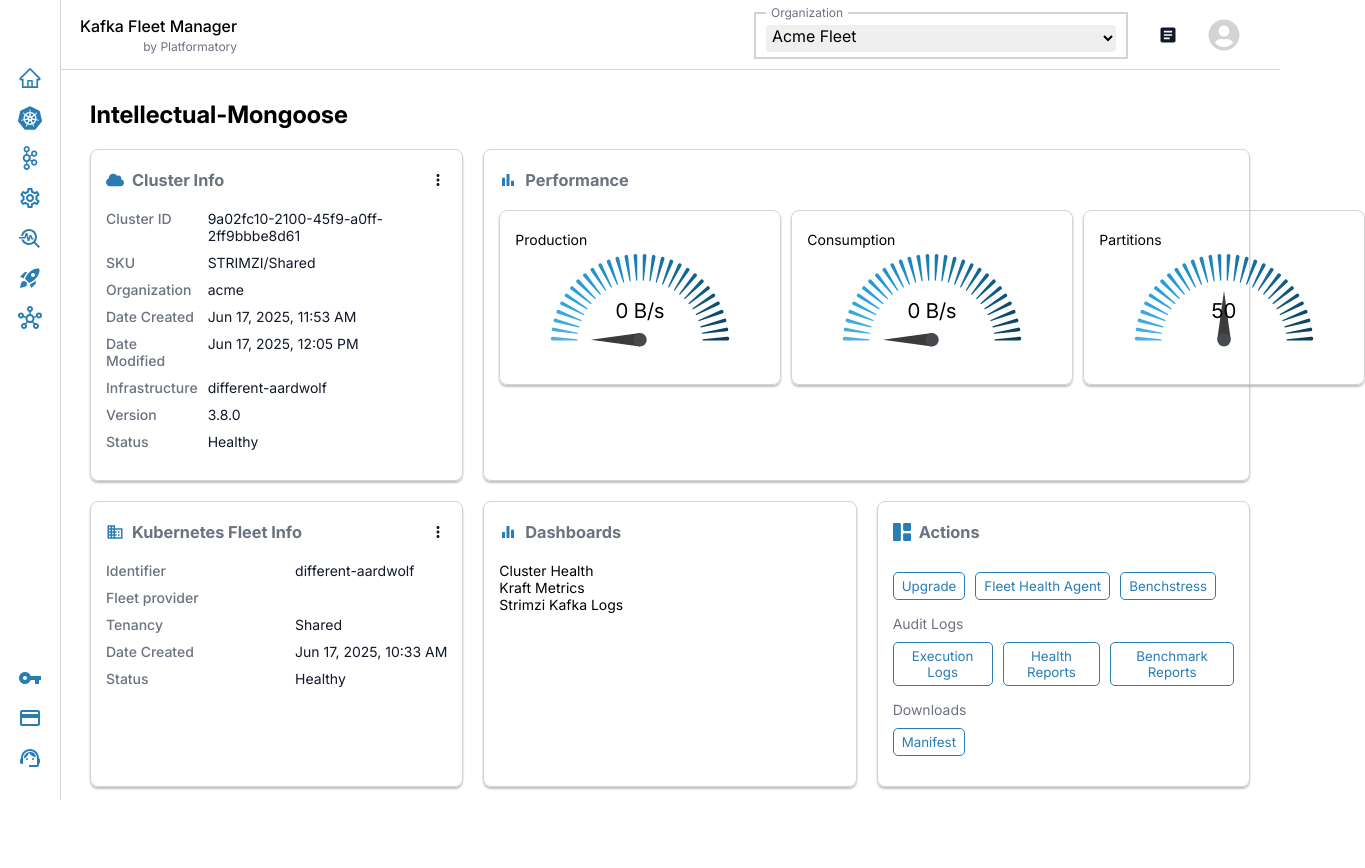
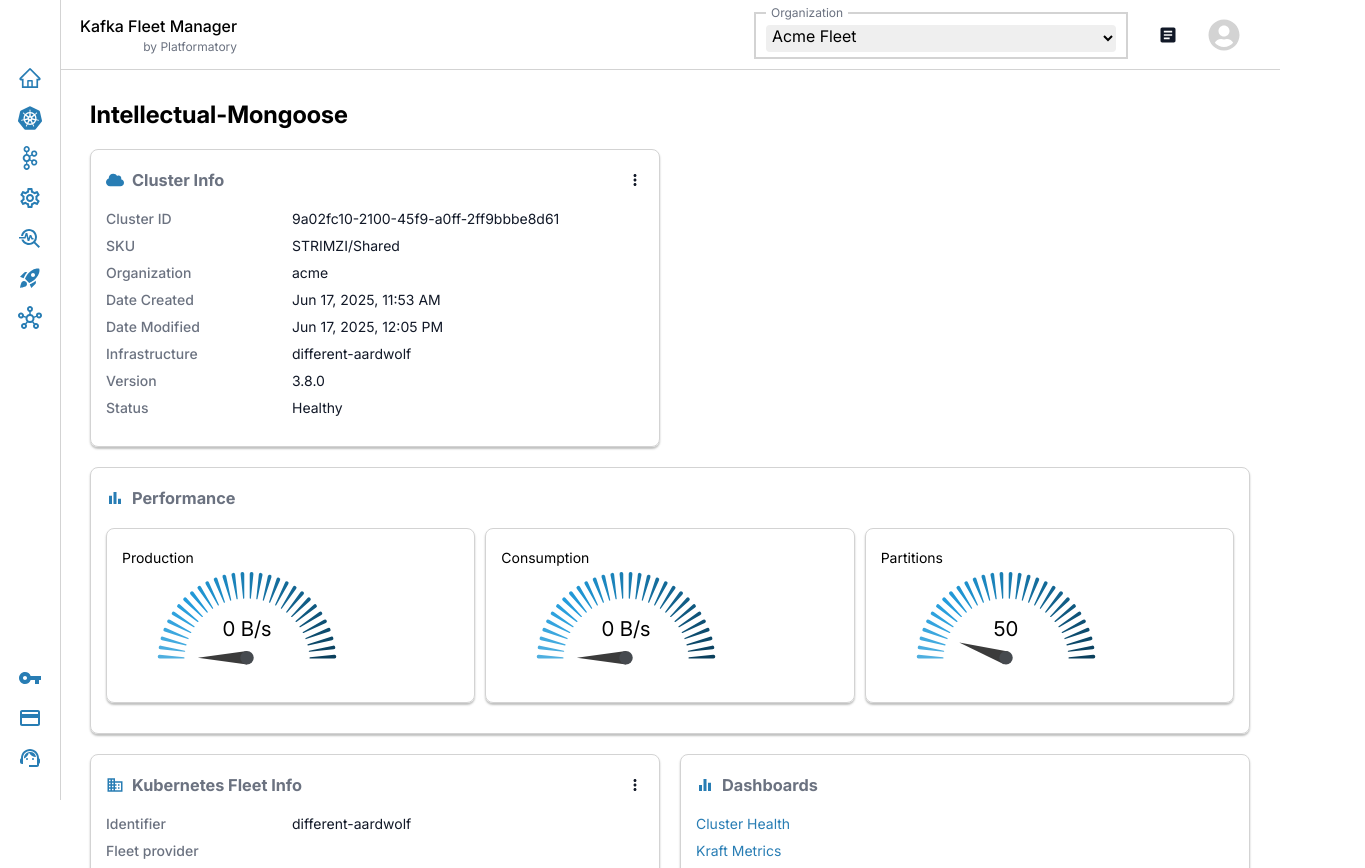
Before and after one commit to Sanhita-san/kafka-fleet-manager, a React (Vite) app: page / in a window 1280 px wide. Shown: the top 868 px of the page, 1365 px wide, since content can reach past the window. Before the commit the page ends 817 px from the top, so only its background shows below. Built offline with nearby package versions, Linux system fonts and the light colour scheme; some icons are missing.

Commit message:
Updated Dashboard

```diff
--- a/src/App.jsx
+++ b/src/App.jsx
@@ -1,5 +1,5 @@
 // import styles from "./App.module.css";
-import Dashboard from "./components/Dashboard";
+import Dashboard from "./components/dashboard/Dashboard";
 import Navbar from "./components/navbar/Navbar";
 import Header from "./components/header/Header";
 
--- a/src/components/Dashboard.module.css
+++ /dev/null
@@ -1,14 +0,0 @@
-.main {
-  margin-left: 60px;
-  padding: 30px;
-  display: flex;
-  flex-direction: column;
-  gap: 20px;
-}
-
-.dashboard {
-  width: 100%;
-  gap: 20px;
-  display: grid;
-  grid-template-columns: repeat(3, 1fr);
-}
--- a/src/components/card/Card.jsx
+++ b/src/components/card/Card.jsx
@@ -1,20 +1,7 @@
 import styles from "./Card.module.css";
 
-import { FaCloud } from "react-icons/fa";
 import { MdMoreVert } from "react-icons/md";
-import { MdBarChart } from "react-icons/md";
-import { MdEqualizer } from "react-icons/md";
-import { MdBusiness } from "react-icons/md";
-import { BsGrid1X2Fill } from "react-icons/bs";
 import Gauge from "./Gauge";
-
-const icons = {
-  cluster: <FaCloud className={styles.icon} />,
-  performance: <MdBarChart className={styles.icon} />,
-  kubernetes: <MdBusiness className={styles.icon} />,
-  dashboard: <MdEqualizer className={styles.icon} />,
-  action: <BsGrid1X2Fill className={styles.icon} />,
-};
 
 const Card = ({
   title,
@@ -25,12 +12,13 @@
   sections,
   actionsMenu,
 }) => {
+  const Icon = icon;
   return (
     <div
       className={`${styles.card} ${gauges ? styles.spanTwo : styles.spanOne}`}
     >
       <div className={styles.cardHeader}>
-        {icons[icon]}
+        <Icon className={styles.icon} />
         <h3>{title}</h3>
         {actionsMenu && (
           <MdMoreVert className={`${styles.icon} ${styles.moreIcon}`} />
@@ -64,14 +52,17 @@
           </div>
         )}
 
-        {links &&
-          links.map((data, index) => {
-            return (
-              <div className={styles.infoItem} key={index}>
-                <dt>{data.label}</dt>
-              </div>
-            );
-          })}
+        {links && (
+          <div className={styles.linksList}>
+            {links.map((link, index) => {
+              return (
+                <div className={styles.linksItem} key={index}>
+                  <a>{link.label}</a>
+                </div>
+              );
+            })}
+          </div>
+        )}
 
         {sections && (
           <div className={styles.sectionsList}>
--- a/src/components/card/Card.module.css
+++ b/src/components/card/Card.module.css
@@ -4,6 +4,7 @@
   box-shadow: 0 2px 2px rgba(98, 99, 98, 0.4);
   padding: 20px 15px;
   font-size: 14px;
+  min-width: 410px;
 }
 
 .spanOne {
@@ -13,6 +14,10 @@
 .spanTwo {
   /* width: max-content; */
   grid-column: span 2;
+}
+
+a {
+  color: var(--color-primary);
 }
 
 .cardHeader {
@@ -47,7 +52,7 @@
 .fieldsList {
   color: var(--color-text);
   display: grid;
-  grid-template-columns: 1fr auto;
+  grid-template-columns: 1fr 2fr;
   gap: 10px;
 }
 
@@ -63,18 +68,30 @@
 
 /* For Gauge Card */
 .gaugeList {
-  display: grid;
-  grid-auto-flow: column;
+  display: flex;
   gap: 10px;
+  flex-wrap: wrap;
 }
 
 .gaugeItem {
+  flex-grow: 1;
   display: flex;
   flex-direction: column;
   border-radius: 8px;
   border: 1px solid var(--color-border);
   box-shadow: 0 2px 2px rgba(98, 99, 98, 0.4);
   padding: 20px 15px;
+}
+
+/* For Links Card */
+.linksList {
+  display: flex;
+  flex-direction: column;
+  gap: 10px;
+}
+
+.linksItem {
+  display: flex;
 }
 
 /* For Sections Card */
@@ -107,3 +124,9 @@
   padding: 5px 8px;
   cursor: pointer;
 }
+
+@media screen and (max-width: 960px) {
+  .spanTwo {
+    grid-column: span 1;
+  }
+}
--- a/src/components/card/Gauge.jsx
+++ b/src/components/card/Gauge.jsx
@@ -8,7 +8,7 @@
         nrOfLevels={30} // number of arc segments
         colors={["#4FAFE0", "#0A3F5C"]} // gradient colors
         arcWidth={0.3} // thickness of arc
-        percent={value / 100} // converts value to percentage
+        percent={value / 500} // converts value to percentage
         needleColor="#3B3B3B"
         textColor="#000"
         formatTextValue={() => text} // center label text
--- a/src/components/Dashboard.jsx
+++ b/src/components/dashboard/Dashboard.jsx
@@ -1,13 +1,13 @@
-import Card from "./card/Card";
+import Card from "../card/Card.jsx";
 import styles from "./Dashboard.module.css";
-import data from "../data/dashboardData.json";
+import { cards } from "./dashboardData.js";
 
 const Dashboard = () => {
   return (
     <main className={styles.main}>
       <h2>Intellectual-Mongoose</h2>
       <div className={styles.dashboard}>
-        {data.cards.map((card, index) => (
+        {cards.map((card, index) => (
           <Card key={index} {...card} />
         ))}
       </div>
--- /dev/null
+++ b/src/components/dashboard/Dashboard.module.css
@@ -0,0 +1,26 @@
+.main {
+  margin-left: 60px;
+  padding: 30px;
+  display: flex;
+  flex-direction: column;
+  gap: 20px;
+}
+
+.dashboard {
+  width: 100%;
+  gap: 20px;
+  display: grid;
+  grid-template-columns: repeat(3, 1fr);
+}
+
+@media screen and (max-width: 960px) {
+  .dashboard {
+    grid-template: none;
+  }
+}
+
+@media screen and (min-width: 960px) and (max-width: 1390px) {
+  .dashboard {
+    grid-template-columns: 1fr 1fr;
+  }
+}
--- /dev/null
+++ b/src/components/dashboard/dashboardData.js
@@ -0,0 +1,74 @@
+import { FaCloud } from "react-icons/fa";
+import { MdBarChart } from "react-icons/md";
+import { MdEqualizer } from "react-icons/md";
+import { MdBusiness } from "react-icons/md";
+import { BsGrid1X2Fill } from "react-icons/bs";
+
+export const cards = [
+  {
+    title: "Cluster Info",
+    icon: FaCloud,
+    fields: [
+      {
+        label: "Cluster ID",
+        value: "9a02fc10-2100-45f9-a0ff-2ff9bbbe8d61",
+      },
+      { label: "SKU", value: "STRIMZI/Shared" },
+      { label: "Organization", value: "acme" },
+      { label: "Date Created", value: "Jun 17, 2025, 11:53 AM" },
+      { label: "Date Modified", value: "Jun 17, 2025, 12:05 PM" },
+      { label: "Infrastructure", value: "different-aardwolf" },
+      { label: "Version", value: "3.8.0" },
+      { label: "Status", value: "Healthy" },
+    ],
+    actionsMenu: true,
+  },
+  {
+    title: "Performance",
+    icon: MdBarChart,
+    gauges: [
+      { label: "Production", value: 0, text: "0 B/s" },
+      { label: "Consumption", value: 0, text: "0 B/s" },
+      { label: "Partitions", value: 50, text: "50" },
+    ],
+  },
+  {
+    title: "Kubernetes Fleet Info",
+    icon: MdBusiness,
+    fields: [
+      { label: "Identifier", value: "different-aardwolf" },
+      { label: "Fleet provider", value: "" },
+      { label: "Tenancy", value: "Shared" },
+      { label: "Date Created", value: "Jun 17, 2025, 10:33 AM" },
+      { label: "Status", value: "Healthy" },
+    ],
+    actionsMenu: true,
+  },
+  {
+    title: "Dashboards",
+    icon: MdEqualizer,
+    links: [
+      { label: "Cluster Health", type: "link" },
+      { label: "Kraft Metrics", type: "link" },
+      { label: "Strimzi Kafka Logs", type: "link" },
+    ],
+  },
+  {
+    title: "Actions",
+    icon: BsGrid1X2Fill,
+    sections: [
+      {
+        label: "",
+        buttons: ["Upgrade", "Fleet Health Agent", "Benchstress"],
+      },
+      {
+        label: "Audit Logs",
+        buttons: ["Execution Logs", "Health Reports", "Benchmark Reports"],
+      },
+      {
+        label: "Downloads",
+        buttons: ["Manifest"],
+      },
+    ],
+  },
+];
--- a/src/data/dashboardData.json
+++ /dev/null
@@ -1,70 +0,0 @@
-{
-  "cards": [
-    {
-      "title": "Cluster Info",
-      "icon": "cluster",
-      "fields": [
-        {
-          "label": "Cluster ID",
-          "value": "9a02fc10-2100-45f9-a0ff-2ff9bbbe8d61"
-        },
-        { "label": "SKU", "value": "STRIMZI/Shared" },
-        { "label": "Organization", "value": "acme" },
-        { "label": "Date Created", "value": "Jun 17, 2025, 11:53 AM" },
-        { "label": "Date Modified", "value": "Jun 17, 2025, 12:05 PM" },
-        { "label": "Infrastructure", "value": "different-aardwolf" },
-        { "label": "Version", "value": "3.8.0" },
-        { "label": "Status", "value": "Healthy" }
-      ],
-      "actionsMenu": true
-    },
-    {
-      "title": "Performance",
-      "icon": "performance",
-      "gauges": [
-        { "label": "Production", "value": 0, "text": "0 B/s" },
-        { "label": "Consumption", "value": 0, "text": "0 B/s" },
-        { "label": "Partitions", "value": 50, "text": "50" }
-      ]
-    },
-    {
-      "title": "Kubernetes Fleet Info",
-      "icon": "kubernetes",
-      "fields": [
-        { "label": "Identifier", "value": "different-aardwolf" },
-        { "label": "Fleet provider", "value": "" },
-        { "label": "Tenancy", "value": "Shared" },
-        { "label": "Date Created", "value": "Jun 17, 2025, 10:33 AM" },
-        { "label": "Status", "value": "Healthy" }
-      ],
-      "actionsMenu": true
-    },
-    {
-      "title": "Dashboards",
-      "icon": "dashboard",
-      "links": [
-        { "label": "Cluster Health", "type": "link" },
-        { "label": "Kraft Metrics", "type": "link" },
-        { "label": "Strimzi Kafka Logs", "type": "link" }
-      ]
-    },
-    {
-      "title": "Actions",
-      "icon": "action",
-      "sections": [
-        {
-          "label": "",
-          "buttons": ["Upgrade", "Fleet Health Agent", "Benchstress"]
-        },
-        {
-          "label": "Audit Logs",
-          "buttons": ["Execution Logs", "Health Reports", "Benchmark Reports"]
-        },
-        {
-          "label": "Downloads",
-          "buttons": ["Manifest"]
-        }
-      ]
-    }
-  ]
-}
```
